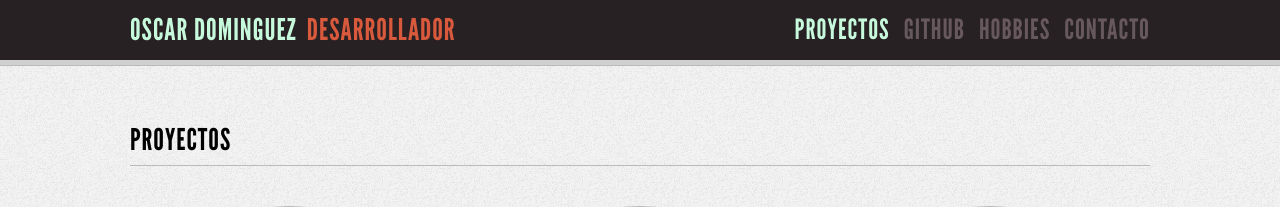
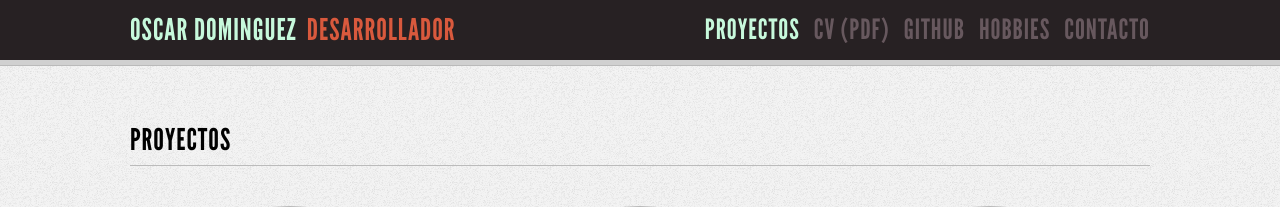
Before and after one commit to OscarDCorbalan/HTML-Portfolio, a PHP site: page /index.php in a window 1280 px wide. Shown: the top 207 px of the page. Run offline with PHP 8.4, Linux system fonts and the light colour scheme.

Commit message:
Add CV en .pdf para descarga

```diff
--- a/header.php
+++ b/header.php
@@ -14,6 +14,7 @@
 				</a>
 				<nav>
 					<a href="/" class="<?php if($currentPage == 'index'): ?>active<?php endif; ?>">Proyectos</a>
+					<a href="/files/CV_Oscar_Dominguez.pdf" >CV (PDF)</a>
 					<a href="http://github.com/OscarDoc" target="_blank">GitHub</a>
 					<a href="/hobbies.php" class="<?php if($currentPage == 'hobby'): ?>active<?php endif; ?>">Hobbies</a>
 					<a href="#contacto" id="contact">Contacto</a>
```
Also changed, not shown: 1 other file.
